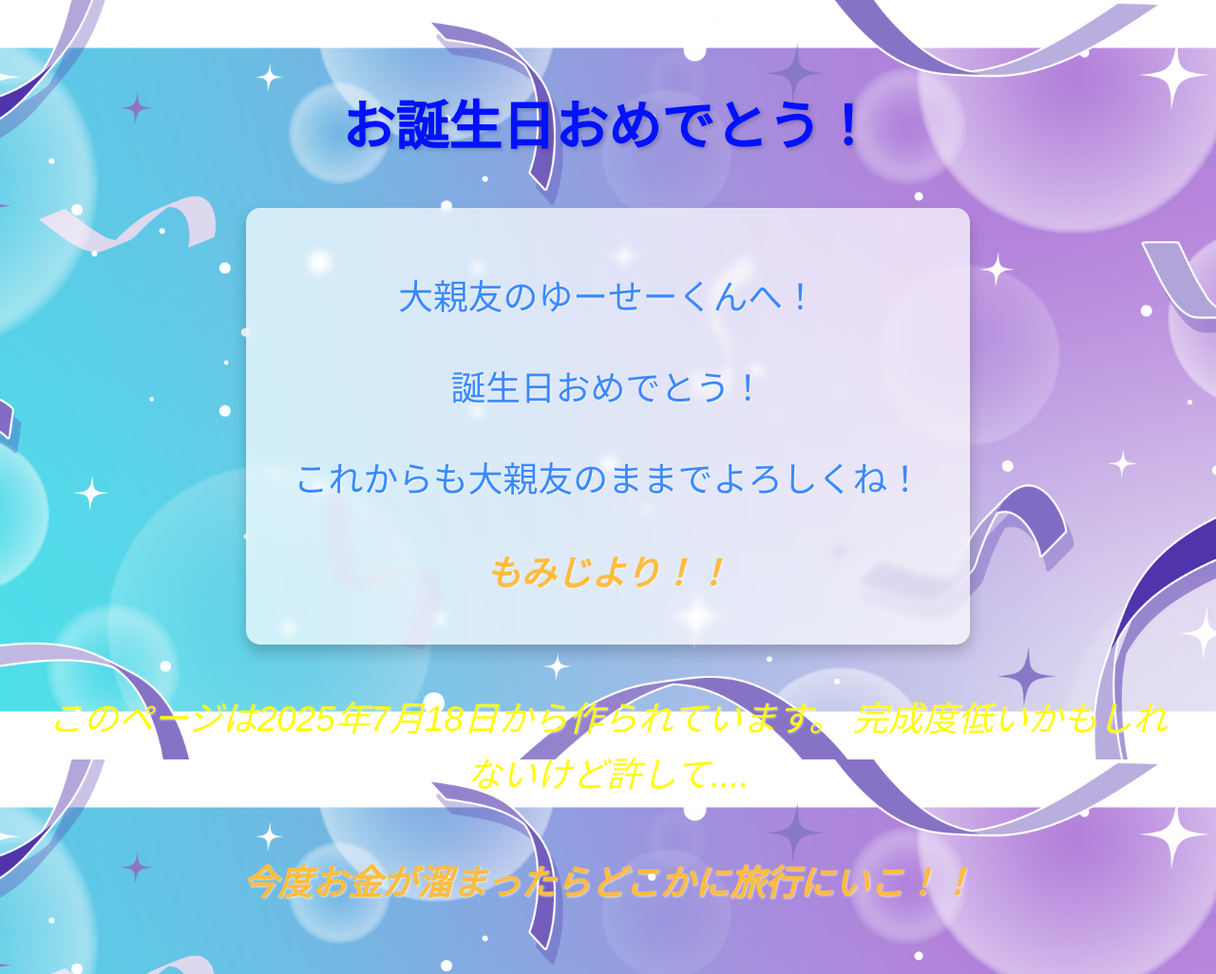
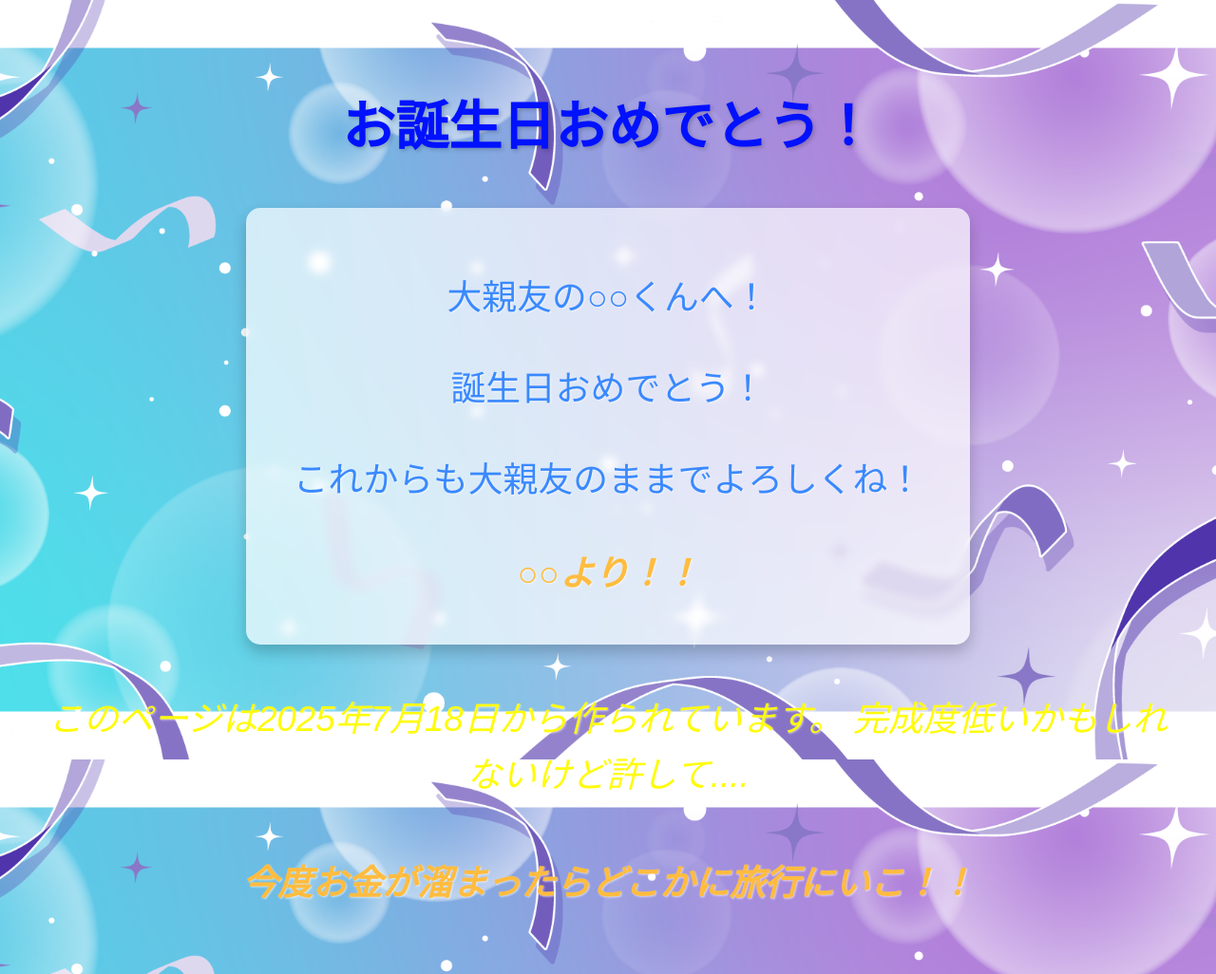
Before and after one commit to Fuuta528/test.github.io, a plain HTML site: page index.html in a window 1280 px wide. Shown: the whole page at 95% size. Drawn offline with Linux system fonts and the light colour scheme; a web font is replaced by a local one.

Commit message:
Update index.html

```diff
--- a/index.html
+++ b/index.html
@@ -10,10 +10,10 @@
     <h1>お誕生日おめでとう！</h1>
 
     <div class="message-box">
-        <p>大親友のゆーせーくんへ！</p>
+        <p>大親友の○○くんへ！</p>
         <p>誕生日おめでとう！</p>
         <p>これからも大親友のままでよろしくね！</p>
-        <p>もみじより！！</p>
+        <p>○○より！！</p>
     </div>
 
     <p class="extra-message">
@@ -28,4 +28,5 @@
 </body>
 </html>
 </body>
+
 </html>
```
